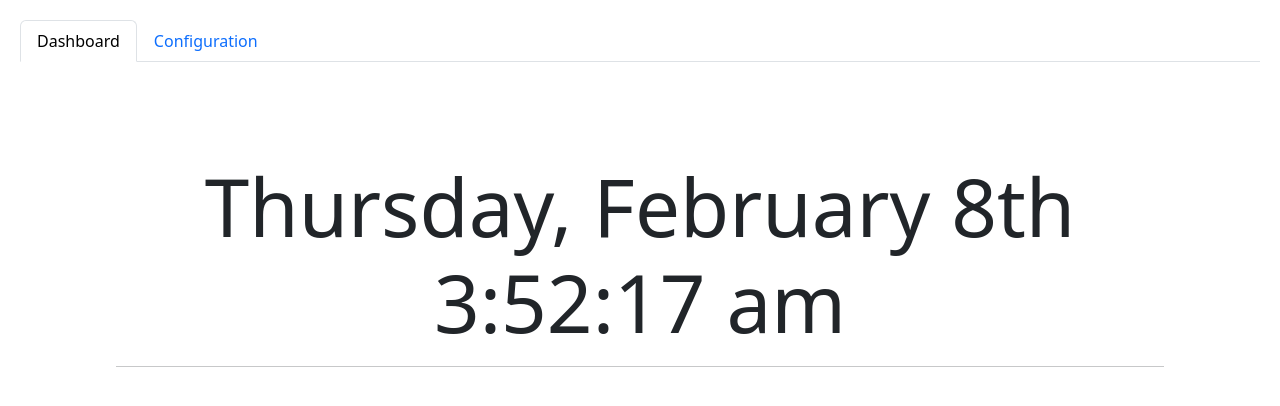
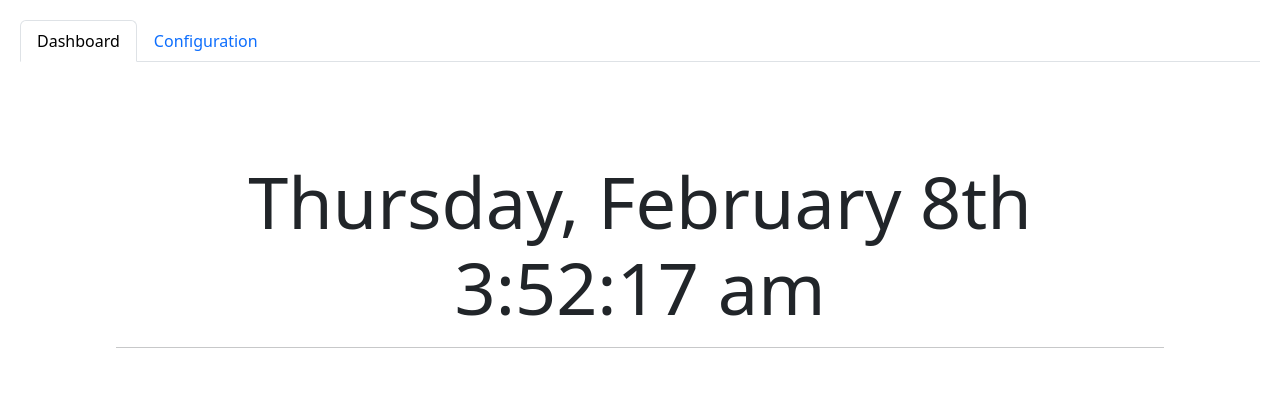
Before and after one commit to gergwoodside/birthday-dashboard, a React (Vite) app: page / in a window 1280 px wide. Shown: the top 406 px of the page. Built offline with nearby package versions, Linux system fonts and the light colour scheme.

Commit message:
change some formatting

```diff
--- a/src/components/BirthdayMessage.tsx
+++ b/src/components/BirthdayMessage.tsx
@@ -25,7 +25,7 @@ export const BirthdayMessage = ({ birthdays, today }: Props) => {
   const birthdayMessages = birthdays
     .filter((person) => person.date.slice(-5) === today.slice(-5))
     .map((person) => (
-      <h1 className="display-4 text-center" key={person.name}>
+      <h1 className="display-5 text-center" key={person.name}>
         {person.name} turns{" "}
         {parseInt(today.slice(0, 4)) - parseInt(person.date.slice(0, 4))} today!
       </h1>
--- a/src/components/Dashboard.tsx
+++ b/src/components/Dashboard.tsx
@@ -26,7 +26,7 @@ const Dashboard = ({ birthdays }: Props) => {
   return (
     <>
       <div className="dash-text m-5 p-5">
-        <h1 className="display-1 text-center">
+        <h1 className="display-2 text-center">
           {" "}
           <CurrentTime />
         </h1>
```
